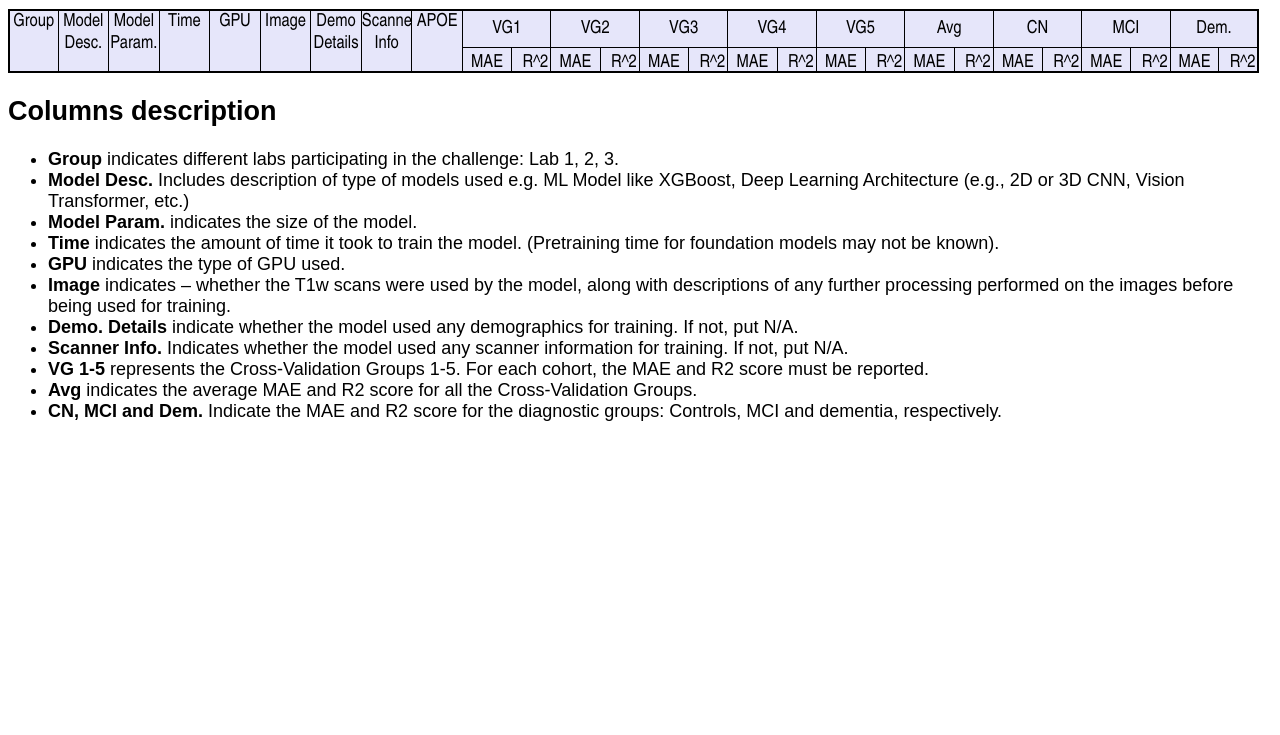
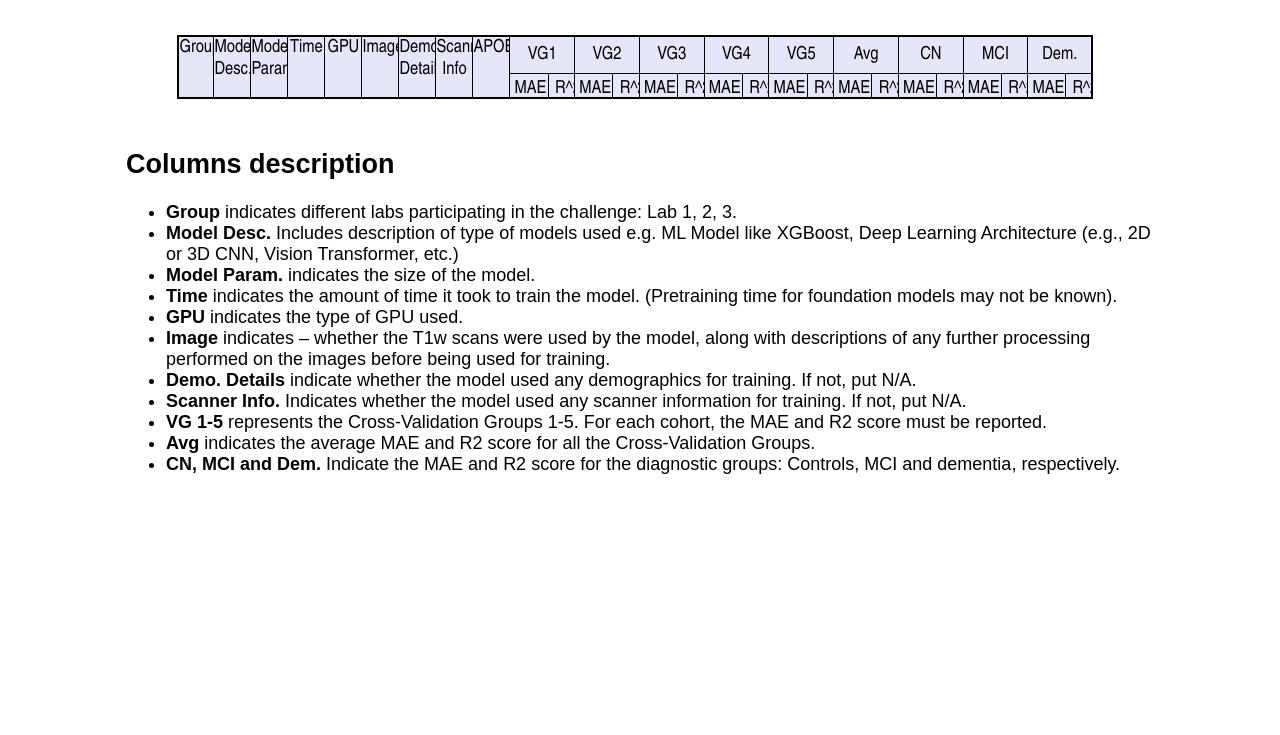
Before and after one commit to astra77/ad-detection-challenge, a plain HTML site: page results_report.html in a window 1280 px wide. Shown: the part 65-800 px from the top of the page. Drawn offline with Linux system fonts and the light colour scheme.

Commit message:
Add files via upload

```diff
--- a/results_report.html
+++ b/results_report.html
@@ -4,16 +4,18 @@
 body{
    font-size:18px;
    font-family:arial;
+margin-left:7em;
+margin-right:7em;
 
 }
-      .wrapper{
+      .table-wrapper{
             display: grid;
             grid-template-columns: 4% 4% 4% 4% 4% 4% 4% 4% 4% 7% 7% 7% 7% 7% 7% 7% 7% 7%;
             grid-template-rows: auto;
             column-gap: 0px;
-            width:100%;
+            width:90%;
             overflow:hidden;
-            margin: 0 auto;
+            margin: 50px auto;
 
       }
 .col {
@@ -47,7 +49,7 @@ body{
  body {
     font-size:1em;
  }
- .wrapper {
+ .table-wrapper {
       display: grid;
       grid-template-columns: auto;
       grid-template-rows: auto;
@@ -77,7 +79,7 @@ body{
 
 <body>
     <h1>Results table</h1>
-    <div class="wrapper">
+    <div class="table-wrapper">
           <div class="col first">Group</div>
           <div class="col">Model<br>Desc.</div>
           <div class="col">Model<br>Param.</div>
```
